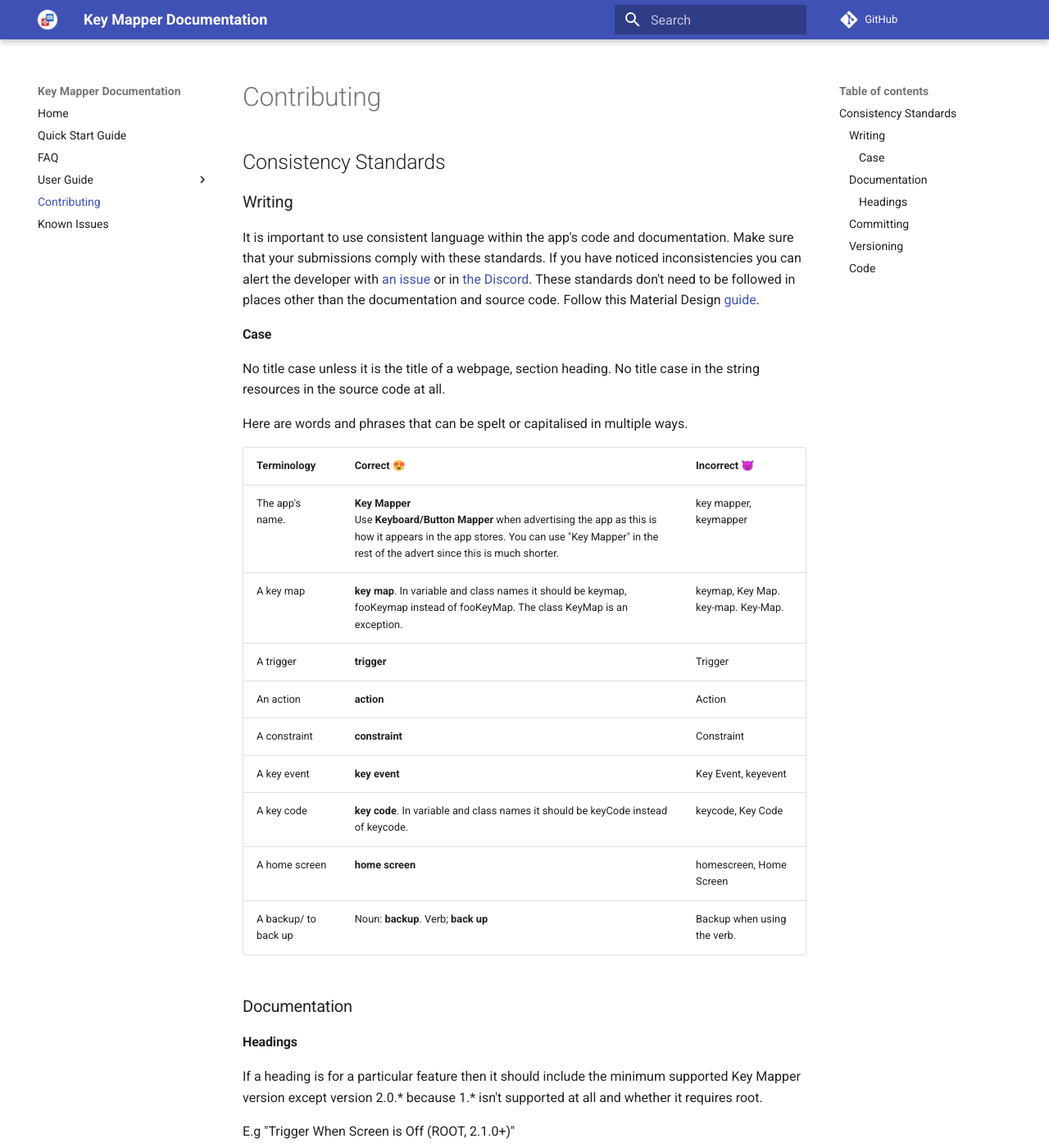
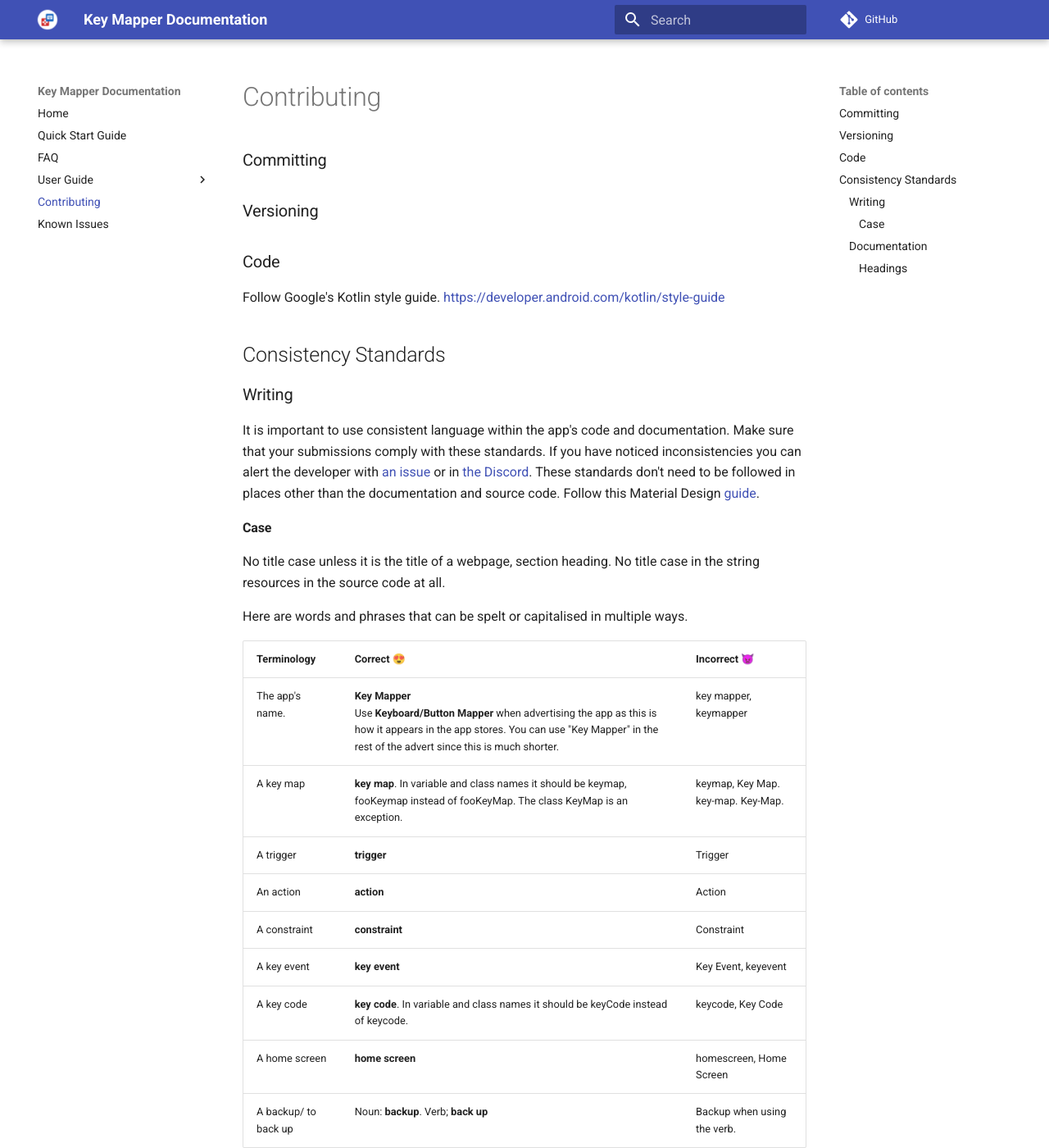
Before and after one commit to keymapperorg/KeyMapper, an MkDocs documentation site: the page built from docs/contributing.md, in a window 1280 px wide and 1400 px high. Shown: the whole window at 82% size. Built offline with MkDocs 1.6.1 and Material for MkDocs 9.7.7, drawn with Linux system fonts in a browser that asks for light colours; comment, search, counter and statistics services are not loaded; some of the changed text lies outside the part shown.

Commit message:
website: rearrange contributing.md

```diff
--- a/docs/contributing.md
+++ b/docs/contributing.md
@@ -1,3 +1,11 @@
+### Committing
+
+### Versioning
+
+### Code
+
+Follow Google's Kotlin style guide. [https://developer.android.com/kotlin/style-guide](https://developer.android.com/kotlin/style-guide)
+
 ## Consistency Standards
 
 ### Writing
```
Also changed, not shown: other parts of docs/contributing.md (+0 -8 lines).
